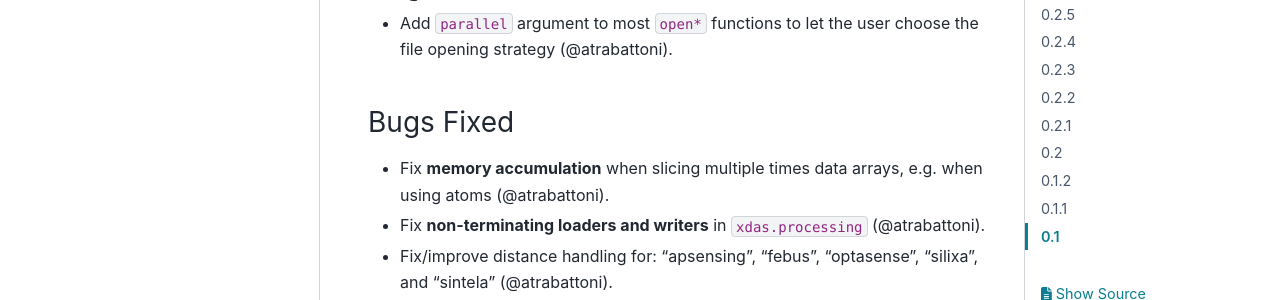
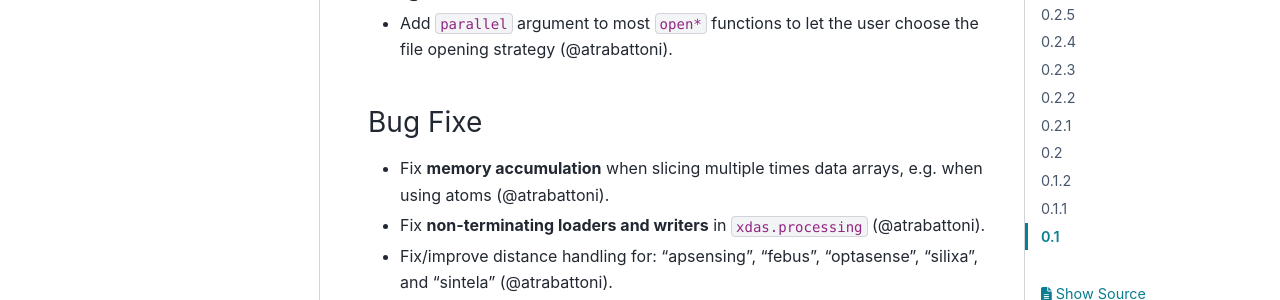
Before and after one commit to xdas-dev/xdas, a Sphinx documentation site: the page built from docs/release-notes.md, in a window 1280 px wide and 900 px high, scrolled down 1025 px. Shown: the part 155-455 px from the top of the window. Built offline with Sphinx 7.4.7 and the PyData theme 0.15.4, drawn with Linux system fonts in a browser that asks for light colours.

Commit message:
typo in release notes.

```diff
--- a/docs/release-notes.md
+++ b/docs/release-notes.md
@@ -19,7 +19,7 @@
 - Make `DataArray.rename` capable of renaming `dims` and `coords` (@atrabattoni).
 - Add `parallel` argument to most `open*` functions to let the user choose the file opening strategy (@atrabattoni).
 
-### Bugs Fixed
+### Bug Fixe
 - Fix **memory accumulation** when slicing multiple times data arrays, e.g. when using atoms (@atrabattoni).
 - Fix **non-terminating loaders and writers** in `xdas.processing` (@atrabattoni).
 - Fix/improve distance handling for: "apsensing", "febus", "optasense", "silixa", and "sintela" (@atrabattoni).
```
